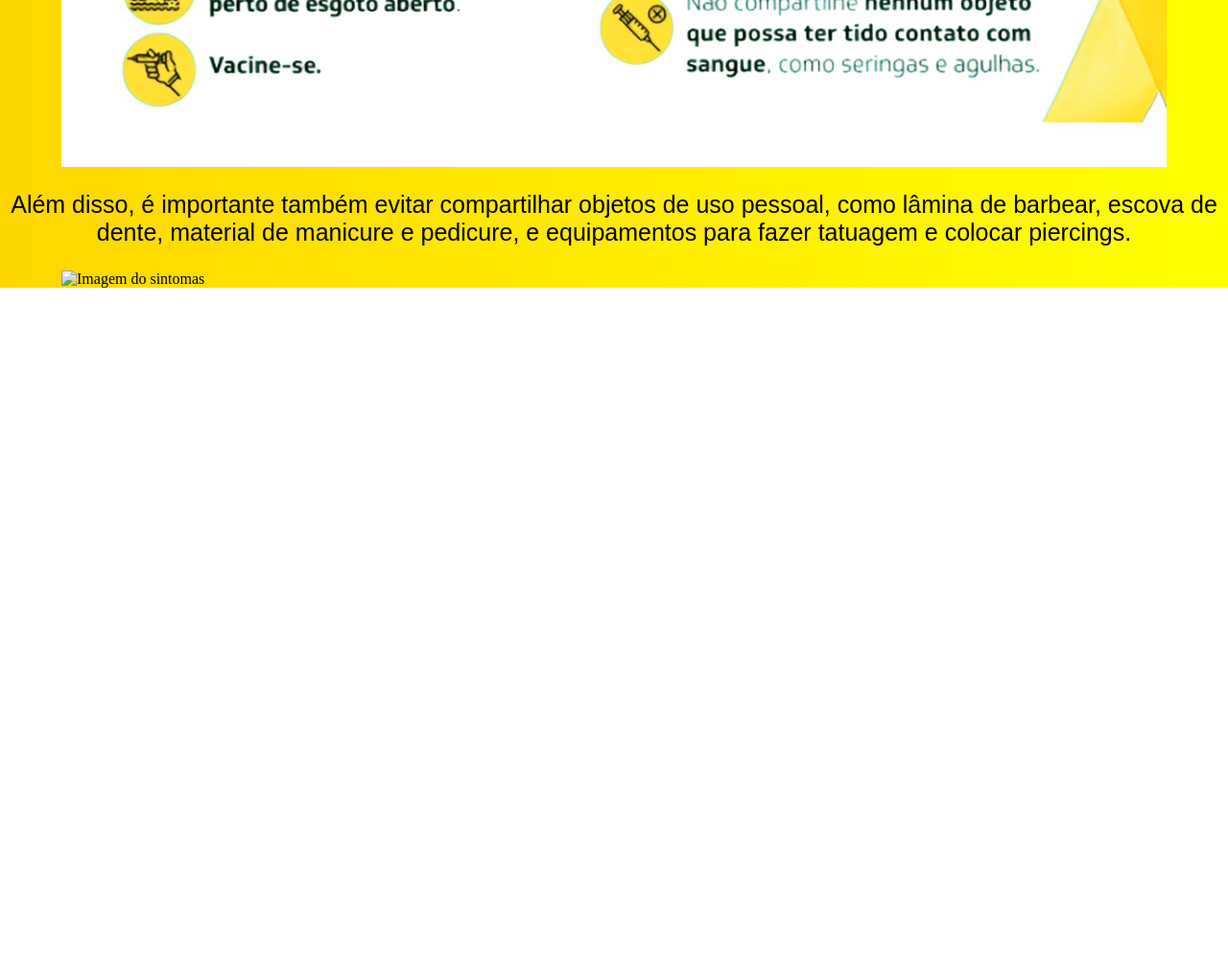
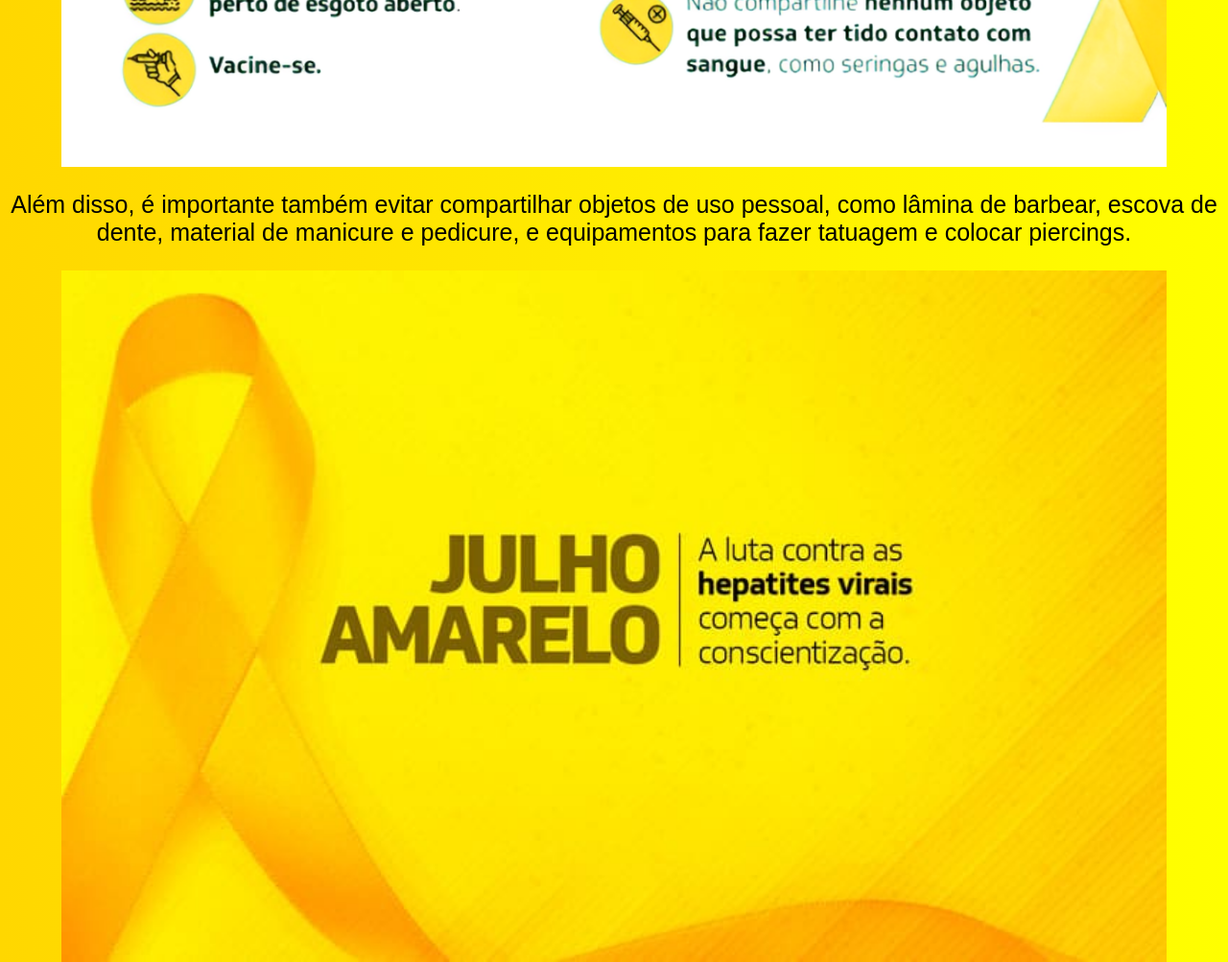
Before and after one commit to Thalessenac/julhoamarelo, a plain HTML site: page index.html in a window 1280 px wide. Shown: the part 4587-5590 px from the top of the page at 96% size. Before the commit the page ends 4887 px from the top, so only its background shows below. Drawn offline with Linux system fonts and the light colour scheme.

Commit message:
Update index.html
corrigindo a ultima imagem

```diff
--- a/index.html
+++ b/index.html
@@ -446,7 +446,7 @@ Outras formas de transmissão menos comuns são a transfusão sanguínea e a tra
     </div>
 
      <div style="display: flex; justify-content: center;">
-          <img src="final.png" alt="Imagem do sintomas" class="imagem-sintoma">
+          <img src="final.jpg" alt="Imagem do sintomas" class="imagem-sintoma">
       </div>
 
 
```
